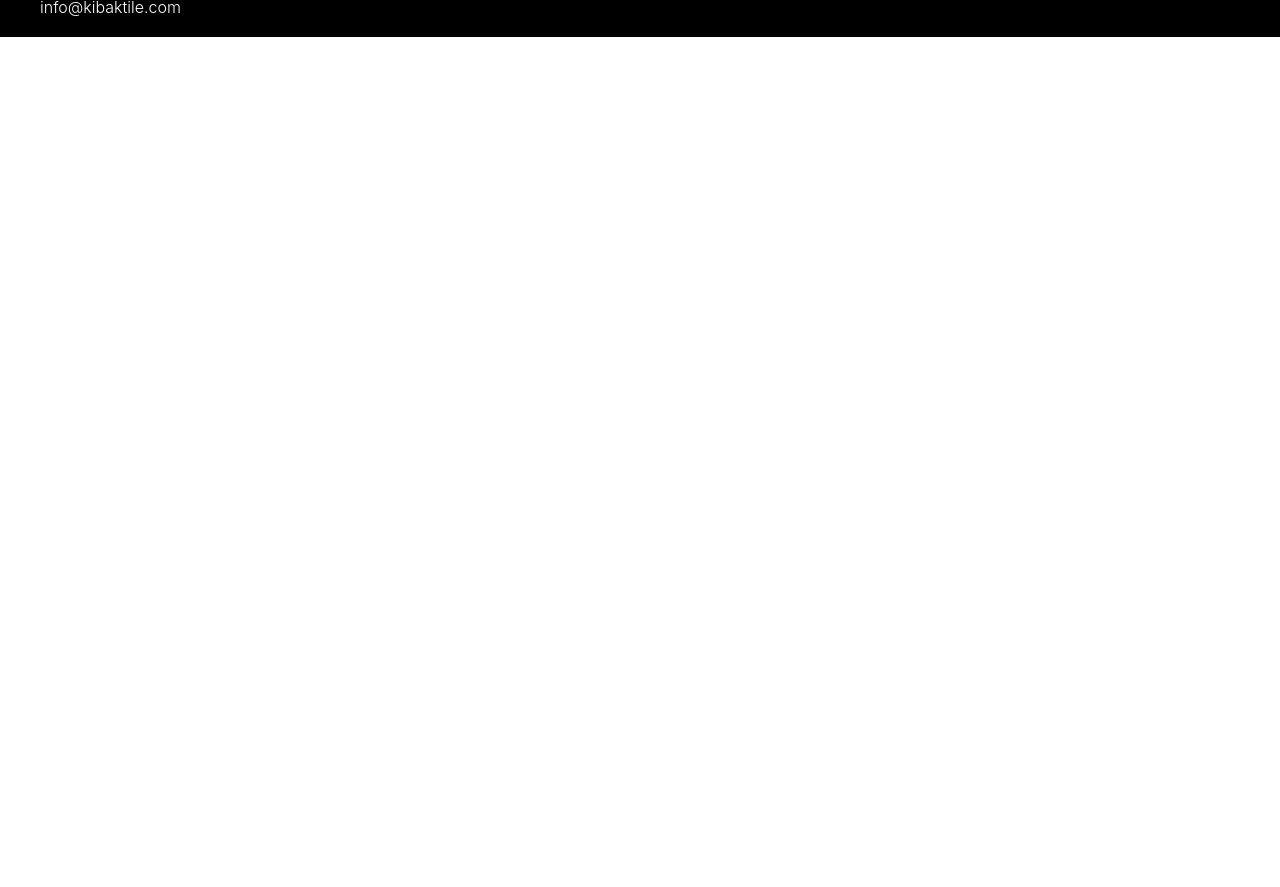
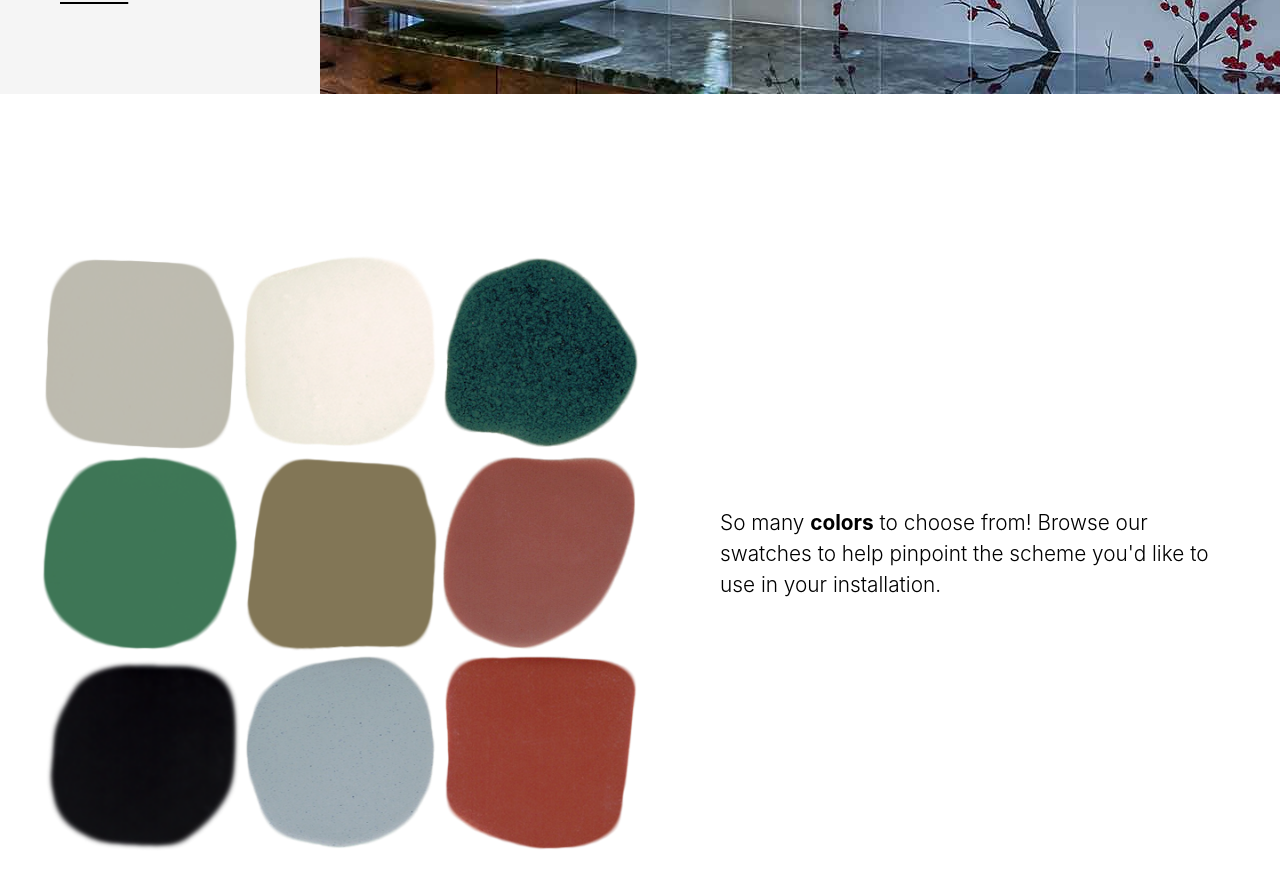
Before and after one commit to redfieldstefan/kibaktile.com, a Next.js app: page / in a window 1280 px wide. Shown: the part 2640-3527 px from the top of the page. Before the commit the page ends 2677 px from the top, so only its background shows below. Built offline with nearby package versions, Linux system fonts and the light colour scheme.

Commit message:
add colors to homepage, tighten up a bit

```diff
--- /dev/null
+++ b/src/components/colors-bar.js
@@ -0,0 +1,69 @@
+import React from 'react';
+import styled from 'styled-components';
+import Carousel from "./carousel";
+import Link from "./link";
+import colors, { featured } from '../utils/colors';
+
+const Container = styled.div`
+	display: flex;
+	flex-direction: column;
+	padding: 80px ${props => props.theme.padding.mobile};
+
+  @media(min-width: ${props => props.theme.breakpoints.tablet}) {
+    flex-direction: row;
+    padding: 120px ${props => props.theme.padding.default};
+  }
+`;
+
+const Swatches = styled.div`
+	width: 100%;
+	display: flex;
+	flex-direction: row;
+	flex-wrap: wrap;
+
+  @media(min-width: ${props => props.theme.breakpoints.tablet}) {
+    width: 50%;
+    max-width: 600px;
+  }
+`;
+
+const Img = styled.img`
+	width: calc(100%/3);
+`;
+
+
+const Text = styled.p`
+	width: 600px;
+	padding-top: 40px;
+	max-width: 100%;
+	align-self: center;
+	font-size: 1.1em;
+	font-weight: 400;
+
+	@media(min-width: ${props => props.theme.breakpoints.tablet}) {
+		padding-left: 80px;
+		padding-top: 0;
+		font-size: 1.3em;
+		font-weight: 300;
+  }
+`;
+
+const ColorsLink = styled(Link)`
+	font-weight: bold;
+`;
+
+const ColorsBar = () => {
+	return (
+    <Container>
+      <Swatches>
+      	{ featured.map((color) => <Img src={color.swatch} alt={color.name} />) }
+      </Swatches>
+      <Text>
+        So many <ColorsLink href="/colors">colors</ColorsLink> to choose from!
+        Browse our swatches to help pinpoint the scheme you'd like to use in your installation.
+      </Text>
+    </Container>
+	);
+};
+
+export default ColorsBar;
--- a/src/components/contact.js
+++ b/src/components/contact.js
@@ -60,7 +60,7 @@ const Submit = styled(Button)`
   }
 `;
 
-const Contact = () => {
+const Contact = ({className}) => {
   const [name, setName] = useState("");
   const [email, setEmail] = useState("");
   const [message, setMessage] = useState("");
@@ -73,7 +73,7 @@ const Contact = () => {
   }
 
   return (
-    <Container id="contact">
+    <Container id="contact" className={className}>
       <h2 className="feature-page-section-header">Contact us</h2>
       <ContactForm action="https://formspree.io/info@kibaktile.com" method="POST">
         <ContactInput label="Name" name="name" value={name} onChange={(e) => handleChange(e, setName)} />
--- a/src/components/pattern-slides.js
+++ b/src/components/pattern-slides.js
@@ -6,12 +6,11 @@ import Link from "./link";
 const Container = styled.div`
 	display: flex;
 	flex-direction: column;
-	border-top: 3px solid WhiteSmoke;
 	padding: 80px ${props => props.theme.padding.mobile};
 
   @media(min-width: ${props => props.theme.breakpoints.tablet}) {
     flex-direction: row;
-    padding: 60px ${props => props.theme.padding.default};
+    padding: 120px ${props => props.theme.padding.default};
   }
 `;
 
--- a/src/pages/index.js
+++ b/src/pages/index.js
@@ -6,6 +6,7 @@ import Contact from "../components/contact";
 import Image from "../components/image";
 import Link from "../components/link";
 import PatternSlides from '../components/pattern-slides';
+import ColorsBar from '../components/colors-bar';
 import catalog, { pickRandomPattern } from '../utils/catalog';
 
 const MissionStatement = styled.section`
@@ -38,6 +39,7 @@ const Bar = styled.div`
 
   @media(min-width: ${props => props.theme.breakpoints.tablet}) {
     flex-direction: row;
+    margin-bottom: 40px;
   }
 `;
 
@@ -65,6 +67,12 @@ const StyledLink = styled(Link)`
   display: block;
   padding-top: 10px;
   font-weight: 400;
+`;
+
+const StyledContact = styled(Contact)`
+box-shadow: 0px -5px 5px -1px rgba(182,178,178,0.25) inset;
+-webkit-box-shadow: 0px -5px 5px -1px rgba(182,178,178,0.25) inset;
+-moz-box-shadow: 0px -5px 5px -1px rgba(182,178,178,0.25) inset;
 `;
 
 const CustomParagraph = styled(Paragraph)`
@@ -127,7 +135,8 @@ const Home = ({initialPattern}) => {
           Contact us via email at <a href="mailto:info@kibaktile.com">info@kibaktile.com</a>
         </p>
       </MissionStatement>
-      <Contact />
+      <StyledContact />
+      <PatternSlides patterns={catalog} />
       <Bar>
         <SakuraCustomParagraph>
           Sakura. Elegant and timeless, work with us to create the perfect layout for your space. <br/>
@@ -137,7 +146,7 @@ const Home = ({initialPattern}) => {
         <SakuraImageContainer tablet src="/cherry-background-tablet.jpg" role="img" aria-label="sakura cherry sink backsplash" />
         <SakuraImageContainer mobile src="/cherry-background-mobile.jpg" role="img" aria-label="sakura cherry sink backsplash" />
       </Bar>
-      <PatternSlides patterns={catalog} />
+      <ColorsBar />
     </BasePage>
   );
 };
--- a/src/utils/colors/index.js
+++ b/src/utils/colors/index.js
@@ -147,4 +147,16 @@ const colors = [
 	ZHgloss,
 ];
 
+export const featured = [
+	GR38matte,
+	GS31matte,
+	JWgloss,
+	LP26matte,
+	ZHgloss,
+	SG12matte,
+	Agloss,
+	BQ5matte,
+	EI18satin
+];
+
 export default colors;
```
